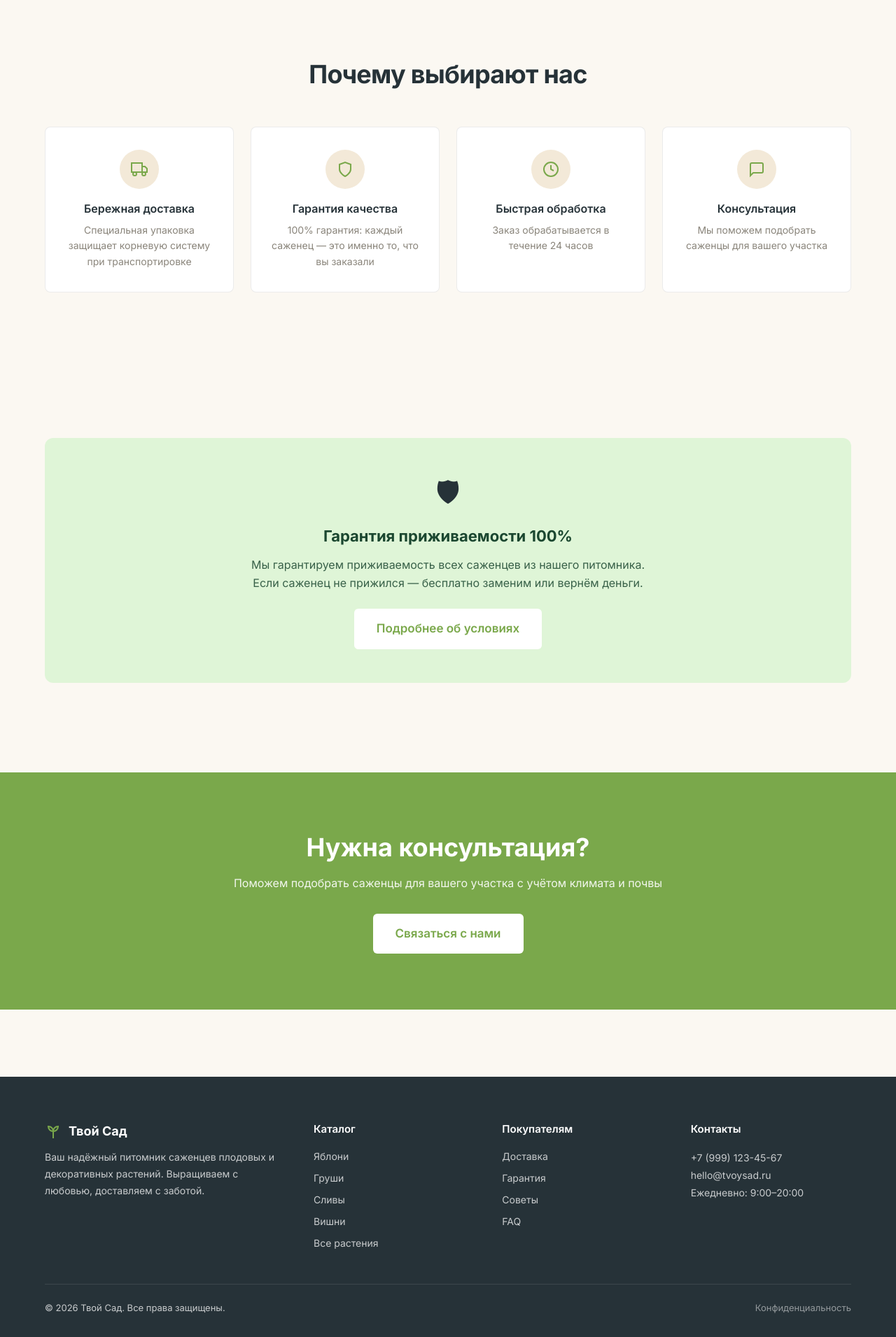
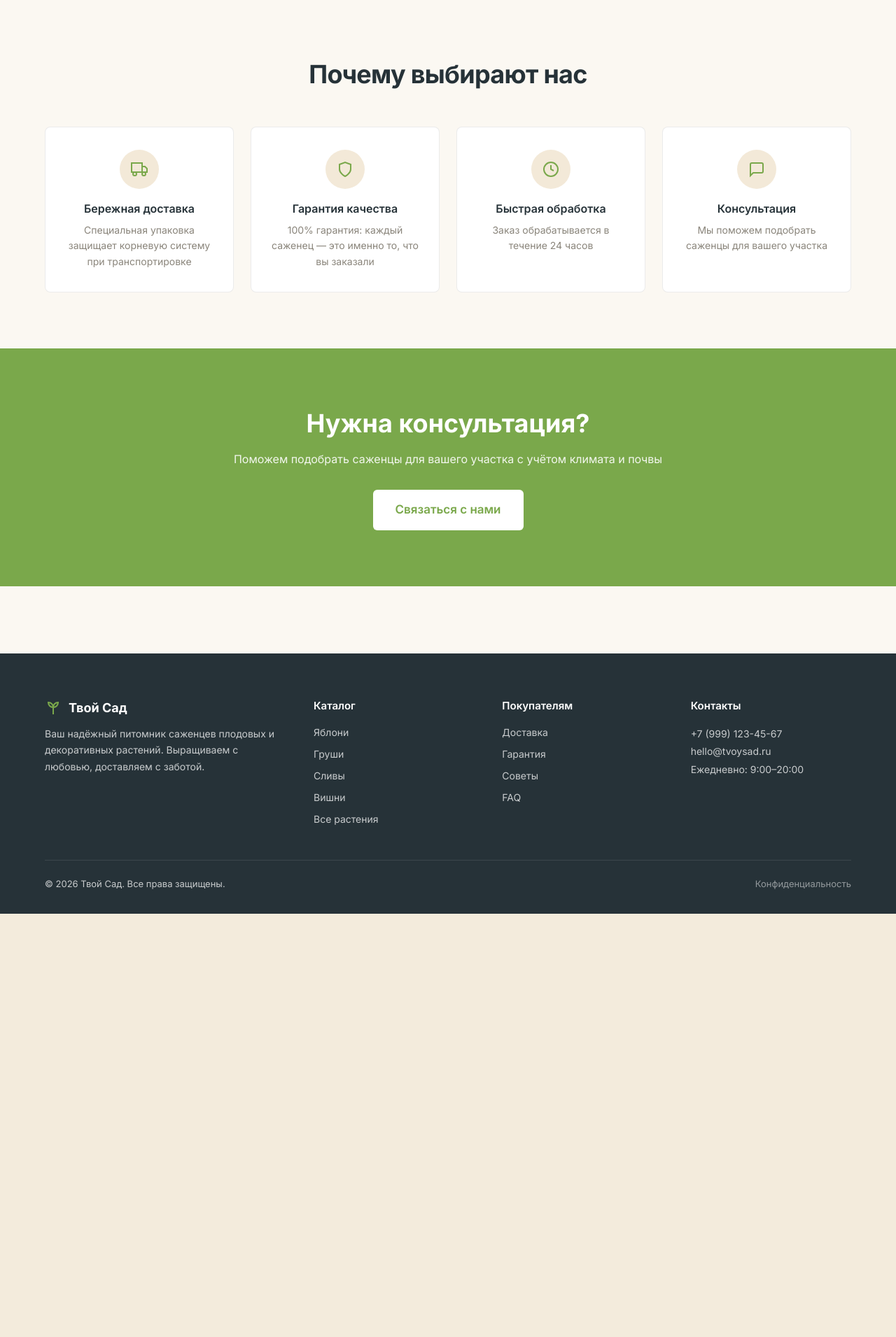
Before and after one commit to trebla-cod-pip/tvoysad, a Django app: page / in a window 1280 px wide. Shown: the part 2633-4544 px from the top of the page at 70% size. After the commit the page ends 3939 px from the top, so only its background shows below. Run offline with Django 4.2, Linux system fonts and the light colour scheme; data comes from the database, SQL or seed files in the repository; parts of the project's set-up code (start-up, migrations or seed data) failed here and were passed over; some libraries are stand-ins or nearby versions.

Commit message:
Убрать блок гарантии приживаемости с главной и страницы доставки
Co-Authored-By: Claude Sonnet 4.6 <noreply@anthropic.com>

```diff
--- a/templates/catalog/home.html
+++ b/templates/catalog/home.html
@@ -124,18 +124,6 @@
   </div>
 </section>
 
-<!-- Guarantee -->
-<section class="section">
-  <div class="container">
-    <div class="guarantee-block" id="guarantee">
-      <div class="guarantee-block-icon">🛡</div>
-      <h2 class="guarantee-block-title">Гарантия приживаемости 100%</h2>
-      <p class="guarantee-block-text">Мы гарантируем приживаемость всех саженцев из нашего питомника. Если саженец не прижился — бесплатно заменим или вернём деньги.</p>
-      <a href="{% url 'delivery' %}" class="btn btn--white btn--large" style="margin-top:24px;display:inline-block">Подробнее об условиях</a>
-    </div>
-  </div>
-</section>
-
 <!-- CTA -->
 <section class="cta">
   <div class="container">
--- a/templates/pages/delivery.html
+++ b/templates/pages/delivery.html
@@ -37,12 +37,6 @@
     </div>
   </div>
 
-  <div class="guarantee-block" id="guarantee">
-    <div class="guarantee-block-icon">🛡</div>
-    <h2 class="guarantee-block-title">Гарантия приживаемости 100%</h2>
-    <p class="guarantee-block-text">Мы гарантируем приживаемость всех саженцев из нашего питомника. Если саженец не прижился — бесплатно заменим или вернём деньги.</p>
-  </div>
-
   <div id="return" style="margin-bottom:80px">
     <h2 class="section-title" style="margin-bottom:16px">Возврат и обмен</h2>
     <p style="font-size:16px;line-height:1.8;color:var(--muted-foreground)">
```
